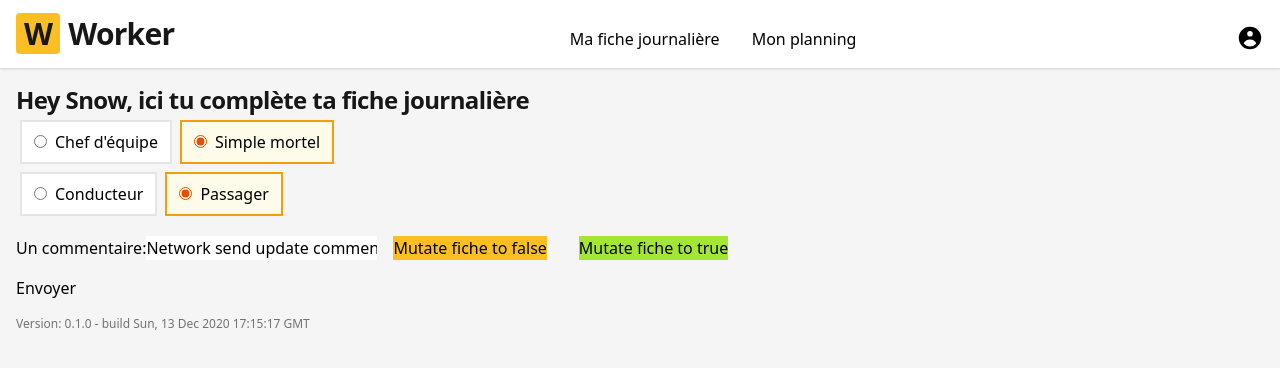
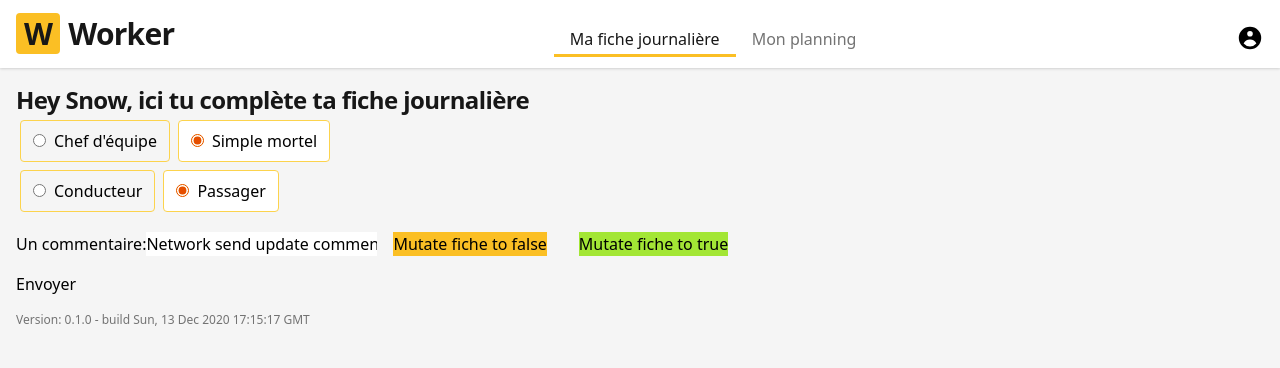
Before and after one commit to Ataginsky/worker, a React (Create React App) app: page / in a window 1280 px wide. Shown: the top 368 px of the page. Built offline with nearby package versions, Linux system fonts and the light colour scheme.

Commit message:
feat: MenuItem & RadioInput visual update

```diff
--- a/src/Components/MenuItem.js
+++ b/src/Components/MenuItem.js
@@ -1,7 +1,13 @@
 import { Link } from "react-router-dom";
 
 export default function MenuItem(props) {
+
+	let className = "px-4 py-1 text-gray-500"
+	className += " border-b-3 border-transparent hover:border-yellow-400";
+	// let activeClass = props.active ? 'text-gray-700 rounded bg-yellow-200' : '';
+	let activeClass = props.active ? 'text-gray-900  border-yellow-400' : '';
+
 	return (
-		<span className="px-4"><Link to={props.to}>{props.text}</Link></span>
+		<span className={className + ' ' + activeClass}><Link to={props.to}>{props.text}</Link></span>
 	);
 }
--- a/src/Components/RadioInput.js
+++ b/src/Components/RadioInput.js
@@ -1,11 +1,23 @@
 export default function RadioItem(props) {
-	let className = 'cursor-pointer inline-block m-1 px-3 py-2 bg-white border-gray-200 border-2';
+	/* let className = 'cursor-pointer inline-block m-1 px-3 py-2 bg-white border-gray-200 border-2';
 	className += ' hover:border-yellow-500';
 	className += props.checked === props.value ? ' bg-yellow-50 border-yellow-500' : '';
+ */
+
+	/* let className = 'cursor-pointer inline-block m-1 px-3 py-2 bg-white transition-shadow rounded';
+	className += ' hover:border-yellow-500 hover:shadow-xl';
+	className += props.checked === props.value ? ' bg-yellow-50 border-yellow-500 shadow-lg' : ' shadow-sm';
+ */
+
+	// let bgColor = 'hsl(43 77% 78% / 1)';
+	let className = 'cursor-pointer inline-block m-1 px-3 py-2 rounded border border-yellow-300';
+	className += ' transition-all hover:bg-white hover:shadow';
+	className += props.checked === props.value ? ' bg-white border-yellow-300' : ' bg-gray-100';
+
 
 	return (
 		<label className={className}>
-			<input 	className="mr-2" type="radio"
+			<input 	className="mr-2 " type="radio"
 							radioGroup={props.radioGroup}
 							name={props.name}
 							checked={props.checked === props.value}
```
